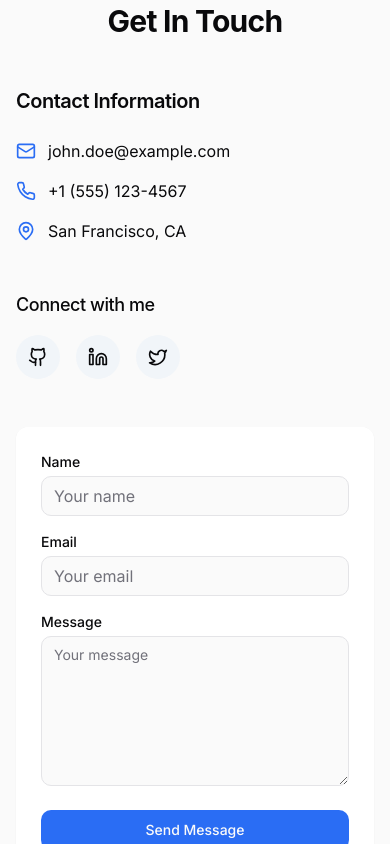
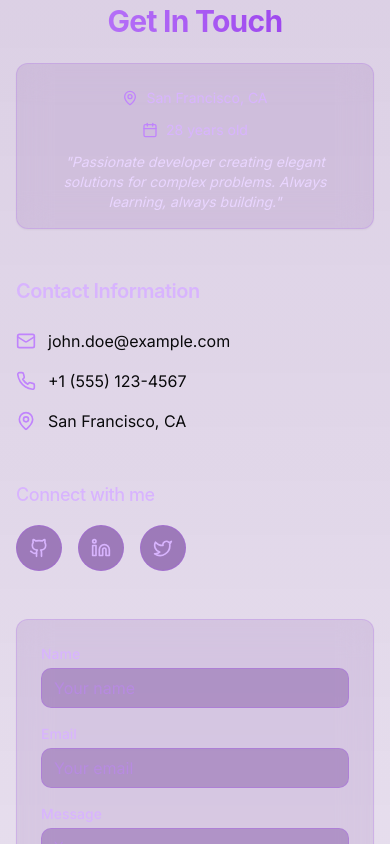
Before and after one commit to Soltixik29/portfolio, a React (Vite) app: page / in a window 390 px wide. Shown: the part 6960-7804 px from the top of the page. Built offline with nearby package versions, Linux system fonts and the light colour scheme.

Commit message:
Improve dark design
Enhance the dark design with purple accents and incorporate location, age, and a short description.

```diff
--- a/src/components/sections/Contact.tsx
+++ b/src/components/sections/Contact.tsx
@@ -6,7 +6,7 @@ import { Input } from "@/components/ui/input";
 import { Textarea } from "@/components/ui/textarea";
 import { useState } from "react";
 import { toast } from "sonner";
-import { Github, Linkedin, Mail, MapPin, Phone, Twitter } from "lucide-react";
+import { Github, Linkedin, Mail, MapPin, Phone, Twitter, Calendar } from "lucide-react";
 
 const Contact = () => {
   const [formData, setFormData] = useState({
@@ -29,21 +29,51 @@ const Contact = () => {
   };
 
   return (
-    <section id="contact" className="py-20 sm:py-32">
-      <div className="section-container">
-        <h2 className="text-3xl font-bold mb-12 text-center">Get In Touch</h2>
+    <section id="contact" className="py-20 sm:py-32 relative">
+      {/* Purple gradient background overlay */}
+      <div className="absolute inset-0 bg-gradient-to-b from-purple-900/20 to-purple-800/10 pointer-events-none"></div>
+
+      <div className="section-container relative z-10">
+        <div className="text-center mb-12">
+          <h2 className="text-3xl font-bold mb-6 bg-gradient-to-r from-purple-400 to-purple-600 bg-clip-text text-transparent">Get In Touch</h2>
+
+          {/* Profile information card */}
+          <Card className="max-w-md mx-auto mb-10 glass-card border-purple-500/20 bg-purple-900/10 backdrop-blur-lg">
+            <CardContent className="pt-6 pb-4">
+              <div className="flex flex-col items-center space-y-3">
+                {portfolioConfig.contact.location && (
+                  <div className="flex items-center justify-center space-x-2 text-purple-300">
+                    <MapPin className="h-4 w-4 text-purple-400" />
+                    <span className="text-sm">{portfolioConfig.contact.location}</span>
+                  </div>
+                )}
+
+                {/* Age information - assuming we add age to the config */}
+                <div className="flex items-center justify-center space-x-2 text-purple-300">
+                  <Calendar className="h-4 w-4 text-purple-400" />
+                  <span className="text-sm">28 years old</span>
+                </div>
+
+                {/* Short description */}
+                <p className="text-sm text-center text-purple-200 italic max-w-xs mt-2">
+                  "Passionate developer creating elegant solutions for complex problems. Always learning, always building."
+                </p>
+              </div>
+            </CardContent>
+          </Card>
+        </div>
 
         <div className="grid md:grid-cols-2 gap-12">
           <div className="space-y-6">
-            <h3 className="text-xl font-semibold mb-4">Contact Information</h3>
+            <h3 className="text-xl font-semibold mb-4 text-purple-300">Contact Information</h3>
 
             <div className="space-y-4">
               {portfolioConfig.contact.email && (
                 <div className="flex items-center space-x-3">
-                  <Mail className="text-primary h-5 w-5" />
+                  <Mail className="text-purple-400 h-5 w-5" />
                   <a
                     href={`mailto:${portfolioConfig.contact.email}`}
-                    className="hover:text-primary transition-colors"
+                    className="hover:text-purple-400 transition-colors"
                   >
                     {portfolioConfig.contact.email}
                   </a>
@@ -52,31 +82,31 @@ const Contact = () => {
 
               {portfolioConfig.contact.phone && (
                 <div className="flex items-center space-x-3">
-                  <Phone className="text-primary h-5 w-5" />
+                  <Phone className="text-purple-400 h-5 w-5" />
                   <span>{portfolioConfig.contact.phone}</span>
                 </div>
               )}
 
               {portfolioConfig.contact.location && (
                 <div className="flex items-center space-x-3">
-                  <MapPin className="text-primary h-5 w-5" />
+                  <MapPin className="text-purple-400 h-5 w-5" />
                   <span>{portfolioConfig.contact.location}</span>
                 </div>
               )}
             </div>
 
             <div className="pt-6">
-              <h4 className="text-lg font-medium mb-4">Connect with me</h4>
+              <h4 className="text-lg font-medium mb-4 text-purple-300">Connect with me</h4>
               <div className="flex space-x-4">
                 {portfolioConfig.contact.github && (
                   <a
                     href={portfolioConfig.contact.github}
                     target="_blank"
                     rel="noopener noreferrer"
-                    className="bg-secondary hover:bg-secondary/80 p-3 rounded-full transition-colors"
+                    className="bg-purple-900/50 hover:bg-purple-800 p-3 rounded-full transition-colors border border-purple-500/30"
                     aria-label="GitHub"
                   >
-                    <Github className="h-5 w-5" />
+                    <Github className="h-5 w-5 text-purple-300" />
                   </a>
                 )}
 
@@ -85,10 +115,10 @@ const Contact = () => {
                     href={portfolioConfig.contact.linkedin}
                     target="_blank"
                     rel="noopener noreferrer"
-                    className="bg-secondary hover:bg-secondary/80 p-3 rounded-full transition-colors"
+                    className="bg-purple-900/50 hover:bg-purple-800 p-3 rounded-full transition-colors border border-purple-500/30"
                     aria-label="LinkedIn"
                   >
-                    <Linkedin className="h-5 w-5" />
+                    <Linkedin className="h-5 w-5 text-purple-300" />
                   </a>
                 )}
 
@@ -97,22 +127,22 @@ const Contact = () => {
                     href={portfolioConfig.contact.twitter}
                     target="_blank"
                     rel="noopener noreferrer"
-                    className="bg-secondary hover:bg-secondary/80 p-3 rounded-full transition-colors"
+                    className="bg-purple-900/50 hover:bg-purple-800 p-3 rounded-full transition-colors border border-purple-500/30"
                     aria-label="Twitter"
                   >
-                    <Twitter className="h-5 w-5" />
+                    <Twitter className="h-5 w-5 text-purple-300" />
                   </a>
                 )}
               </div>
             </div>
           </div>
 
-          <Card className="glass-card">
+          <Card className="glass-card border-purple-500/20 bg-purple-900/10 backdrop-blur-lg">
             <CardContent className="pt-6">
               <form onSubmit={handleSubmit} className="space-y-6">
                 <div className="space-y-4">
                   <div>
-                    <label htmlFor="name" className="block text-sm font-medium mb-1">
+                    <label htmlFor="name" className="block text-sm font-medium mb-1 text-purple-300">
                       Name
                     </label>
                     <Input
@@ -122,12 +152,12 @@ const Contact = () => {
                       onChange={handleChange}
                       placeholder="Your name"
                       required
-                      className="w-full"
+                      className="w-full bg-purple-900/30 border-purple-500/30 placeholder:text-purple-400/50 focus-visible:ring-purple-500"
                     />
                   </div>
 
                   <div>
-                    <label htmlFor="email" className="block text-sm font-medium mb-1">
+                    <label htmlFor="email" className="block text-sm font-medium mb-1 text-purple-300">
                       Email
                     </label>
                     <Input
@@ -138,12 +168,12 @@ const Contact = () => {
                       onChange={handleChange}
                       placeholder="Your email"
                       required
-                      className="w-full"
+                      className="w-full bg-purple-900/30 border-purple-500/30 placeholder:text-purple-400/50 focus-visible:ring-purple-500"
                     />
                   </div>
 
                   <div>
-                    <label htmlFor="message" className="block text-sm font-medium mb-1">
+                    <label htmlFor="message" className="block text-sm font-medium mb-1 text-purple-300">
                       Message
                     </label>
                     <Textarea
@@ -153,12 +183,12 @@ const Contact = () => {
                       onChange={handleChange}
                       placeholder="Your message"
                       required
-                      className="w-full min-h-[150px]"
+                      className="w-full min-h-[150px] bg-purple-900/30 border-purple-500/30 placeholder:text-purple-400/50 focus-visible:ring-purple-500"
                     />
                   </div>
                 </div>
 
-                <Button type="submit" className="w-full">
+                <Button type="submit" className="w-full bg-purple-700 hover:bg-purple-600 text-white">
                   Send Message
                 </Button>
               </form>
```
